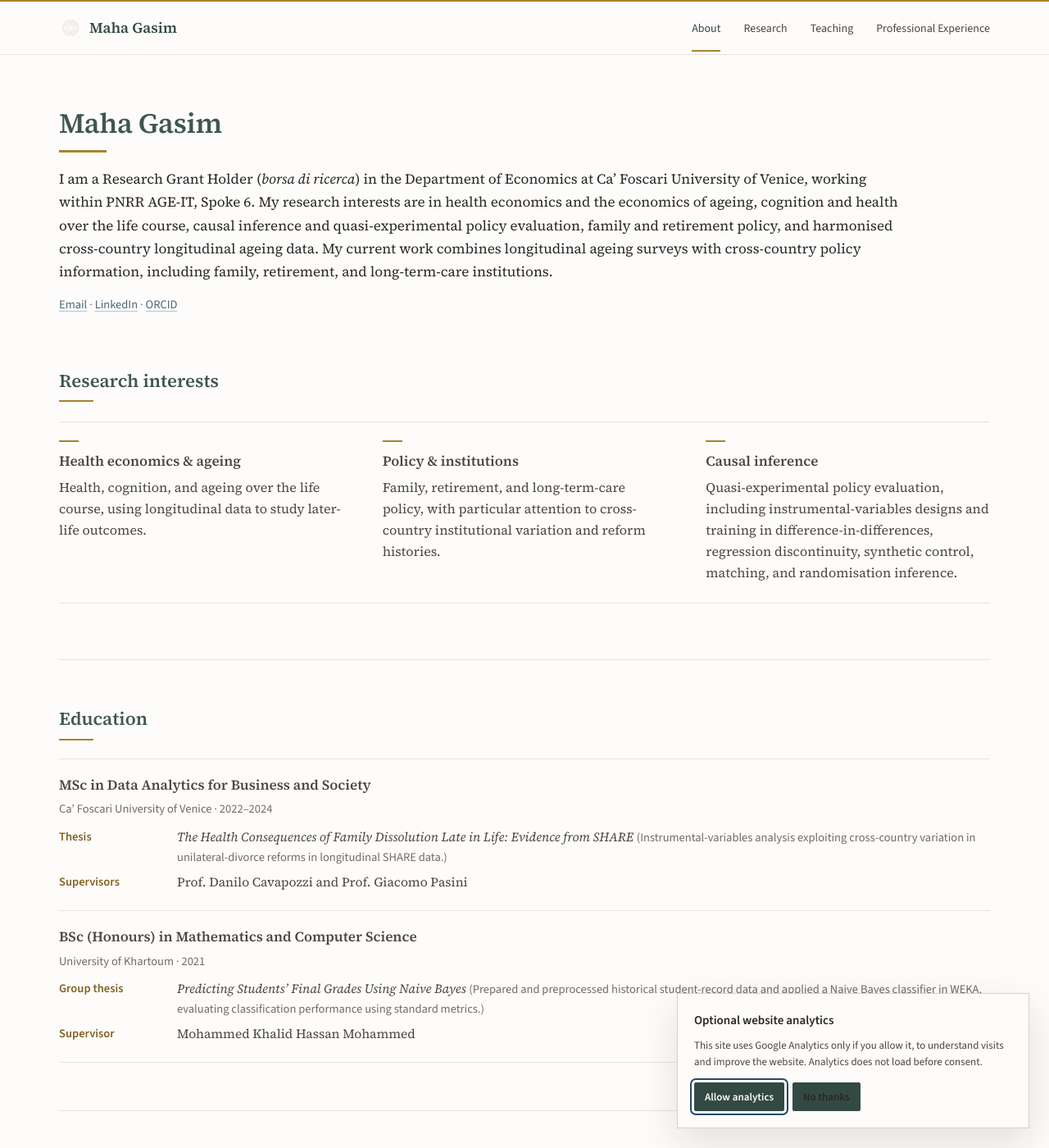
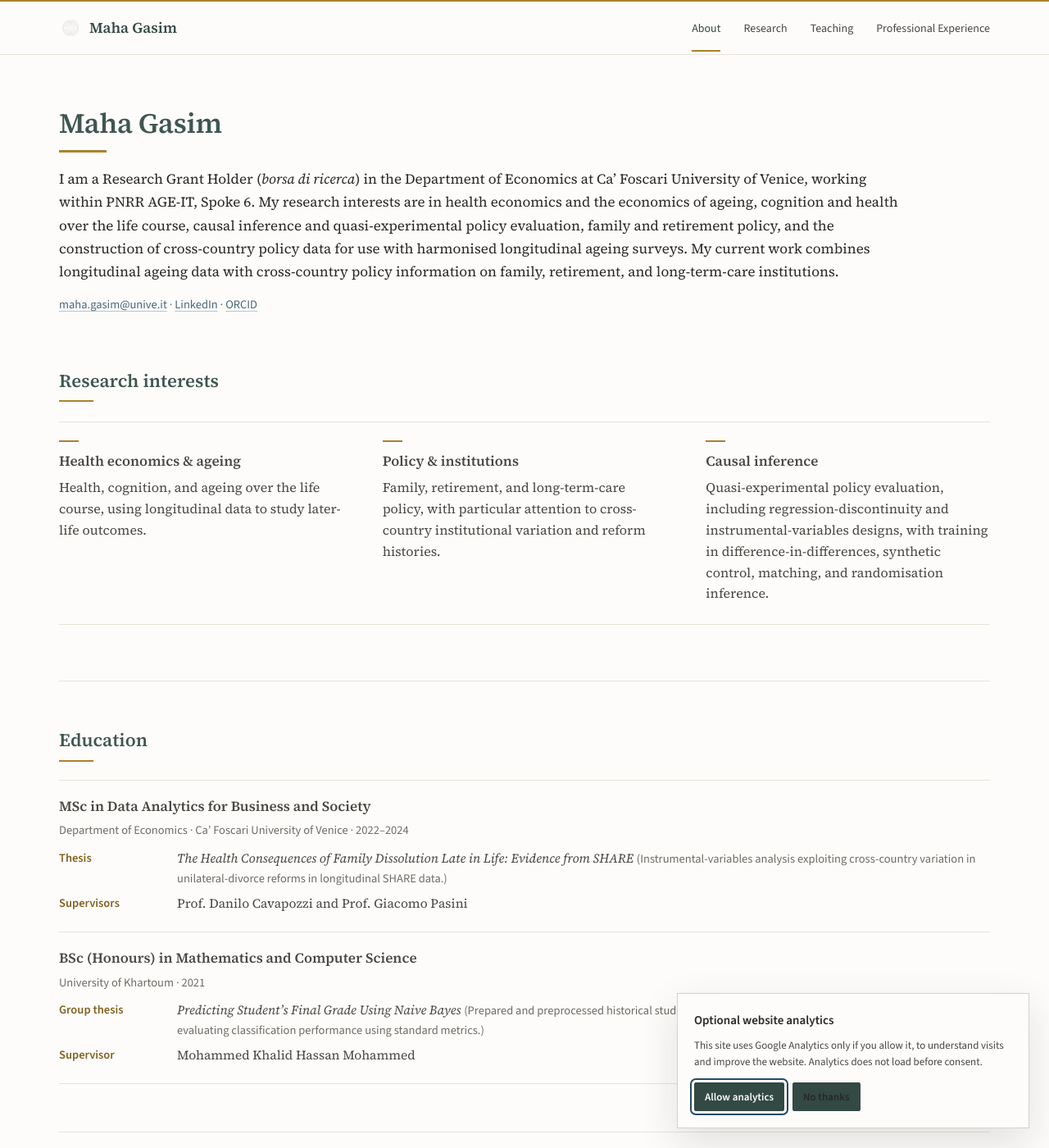
Before and after one commit to mahagasim/mahagasim.github.io, a Jekyll site: the page built from index.md, in a window 1280 px wide and 1400 px high. Shown: the whole window at 82% size. Built offline with Jekyll 4.4.1, drawn with Linux system fonts in a browser that asks for light colours; some of the changed text lies outside the part shown.

Commit message:
Align About page with current academic CV

```diff
--- a/index.md
+++ b/index.md
@@ -6,9 +6,9 @@ description: About Maha Gasim — research interests, education, advanced traini
 
 # Maha Gasim
 
-<p class="page-intro">I am a Research Grant Holder (<em>borsa di ricerca</em>) in the Department of Economics at Ca’ Foscari University of Venice, working within PNRR AGE-IT, Spoke 6. My research interests are in health economics and the economics of ageing, cognition and health over the life course, causal inference and quasi-experimental policy evaluation, family and retirement policy, and harmonised cross-country longitudinal ageing data. My current work combines longitudinal ageing surveys with cross-country policy information, including family, retirement, and long-term-care institutions.</p>
+<p class="page-intro">I am a Research Grant Holder (<em>borsa di ricerca</em>) in the Department of Economics at Ca’ Foscari University of Venice, working within PNRR AGE-IT, Spoke 6. My research interests are in health economics and the economics of ageing, cognition and health over the life course, causal inference and quasi-experimental policy evaluation, family and retirement policy, and the construction of cross-country policy data for use with harmonised longitudinal ageing surveys. My current work combines longitudinal ageing data with cross-country policy information on family, retirement, and long-term-care institutions.</p>
 
-<p class="entry-meta contact-line"><a href="mailto:mahagasim@gmail.com">Email</a> · <a href="https://www.linkedin.com/in/maha-gasim-678975122">LinkedIn</a> · <a href="https://orcid.org/0000-0002-0859-2915" target="_blank" rel="noopener">ORCID</a></p>
+<p class="entry-meta contact-line"><a href="mailto:maha.gasim@unive.it">maha.gasim@unive.it</a> · <a href="https://www.linkedin.com/in/maha-gasim-678975122">LinkedIn</a> · <a href="https://orcid.org/0000-0002-0859-2915" target="_blank" rel="noopener">ORCID</a></p>
 
 <section class="section-block">
   <div class="section-heading section-heading--compact">
@@ -30,7 +30,7 @@ description: About Maha Gasim — research interests, education, advanced traini
 
     <div class="interest-item">
       <h3>Causal inference</h3>
-      <p>Quasi-experimental policy evaluation, including instrumental-variables designs and training in difference-in-differences, regression discontinuity, synthetic control, matching, and randomisation inference.</p>
+      <p>Quasi-experimental policy evaluation, including regression-discontinuity and instrumental-variables designs, with training in difference-in-differences, synthetic control, matching, and randomisation inference.</p>
     </div>
   </div>
 </section>
@@ -41,7 +41,7 @@ description: About Maha Gasim — research interests, education, advanced traini
 
     <div class="compact-entry">
       <h3>MSc in Data Analytics for Business and Society</h3>
-      <p class="entry-meta">Ca’ Foscari University of Venice · 2022–2024</p>
+      <p class="entry-meta">Department of Economics · Ca’ Foscari University of Venice · 2022–2024</p>
       <div class="compact-detail"><span>Thesis</span><div><em>The Health Consequences of Family Dissolution Late in Life: Evidence from SHARE</em> <span class="thesis-note">(Instrumental-variables analysis exploiting cross-country variation in unilateral-divorce reforms in longitudinal SHARE data.)</span></div></div>
       <div class="compact-detail"><span>Supervisors</span><div>Prof. Danilo Cavapozzi and Prof. Giacomo Pasini</div></div>
     </div>
@@ -49,7 +49,7 @@ description: About Maha Gasim — research interests, education, advanced traini
     <div class="compact-entry">
       <h3>BSc (Honours) in Mathematics and Computer Science</h3>
       <p class="entry-meta">University of Khartoum · 2021</p>
-      <div class="compact-detail"><span>Group thesis</span><div><em>Predicting Students’ Final Grades Using Naive Bayes</em> <span class="thesis-note">(Prepared and preprocessed historical student-record data and applied a Naive Bayes classifier in WEKA, evaluating classification performance using standard metrics.)</span></div></div>
+      <div class="compact-detail"><span>Group thesis</span><div><em>Predicting Student’s Final Grade Using Naive Bayes</em> <span class="thesis-note">(Prepared and preprocessed historical student-record data and applied a Naive Bayes classifier in WEKA, evaluating classification performance using standard metrics.)</span></div></div>
       <div class="compact-detail"><span>Supervisor</span><div>Mohammed Khalid Hassan Mohammed</div></div>
     </div>
   </div>
@@ -85,10 +85,11 @@ description: About Maha Gasim — research interests, education, advanced traini
   </div>
 
   <ul class="skills-list skills-list--academic">
-    <li><span class="label">Applied in research:</span> Instrumental variables; longitudinal and panel-data analysis; regression analysis; verification and coding of policy reforms; construction of treatment and exposure variables; robustness and sensitivity analysis.</li>
-    <li><span class="label">Covered in training:</span> Difference-in-differences and staggered-treatment designs; regression discontinuity; synthetic control; matching; randomisation inference.</li>
-    <li><span class="label">Ageing and policy data:</span> SHARE and SHARELIFE; harmonised HRS-family datasets, including HRS and ELSA, through the Gateway to Global Aging Data; cross-country retirement and long-term-care policy information reconstructed from primary sources.</li>
-    <li><span class="label">Software:</span> Stata (primary; used in research and teaching); R; Python.</li>
+    <li><span class="label">Applied in research:</span> Regression discontinuity; instrumental variables; longitudinal and panel-data analysis; construction of running, treatment, and exposure variables; coding of policy reforms from primary sources.</li>
+    <li><span class="label">Covered in training:</span> Difference-in-differences and staggered-treatment designs; synthetic control; matching; randomisation inference.</li>
+    <li><span class="label">Ageing data:</span> Harmonized SHARE (waves 1–2, 4–9) and SHARELIFE in research; Gateway-harmonised HRS-family datasets in teaching.</li>
+    <li><span class="label">Policy data:</span> Cross-country retirement and long-term-care rules coded from primary legal and administrative sources.</li>
+    <li><span class="label">Software:</span> Stata (primary; research and teaching); R; Python.</li>
   </ul>
 </section>
 
```
